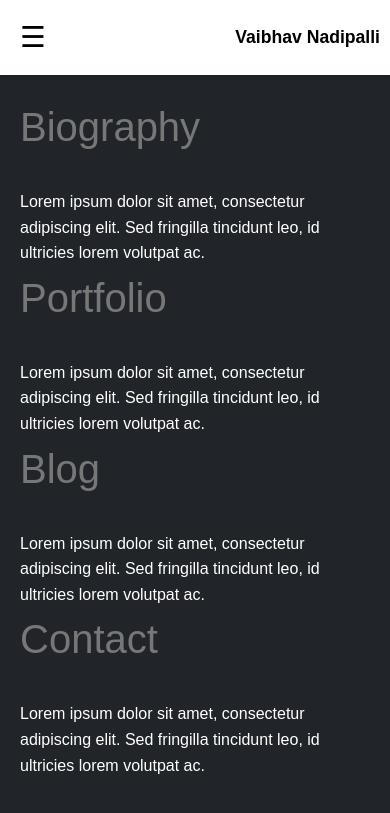
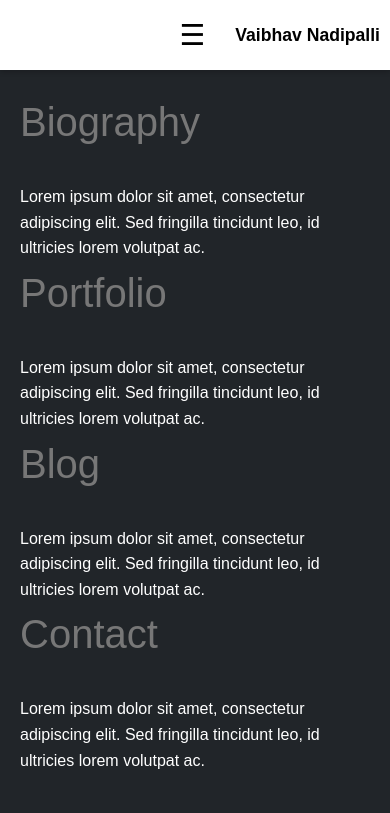
Before and after one commit to Vaibhav-Nadipalli/vaibhav-nadipalli.github.io, a Jekyll site: the page built from index.markdown, in a window 390 px wide. Shown: the top 813 px of the page. Built offline with Jekyll 4.4.1, drawn with Linux system fonts in a browser that asks for light colours.

Commit message:
Update styles.css

```diff
--- a/assets/css/styles.css
+++ b/assets/css/styles.css
@@ -60,43 +60,11 @@
 .nav-toggle-label {
     font-size: 1.8em; /* Increased size */
     cursor: pointer;
-    margin-left: auto; /* Pushed to the right */
-    margin-right: 20px; /* Added margin to align with right edge */
+    margin-left: 20px; /* Adjusted margin */
 }
 
 .nav-menu {
-    display: flex;
-    align-items: center;
-}
-
-.nav-links {
-    list-style: none;
-    display: flex;
-    margin: 0;
-}
-
-.nav-links li {
-    margin-left: 20px;
-}
-
-.nav-links li:first-child {
-    margin-left: 0;
-}
-
-.nav-links li a {
-    color: #000;
-    text-decoration: none;
-    padding: 0px 15px;
-    transition: color 0.3s ease;
-}
-
-.nav-links li a:hover {
-    color: #007bff;
-}
-
-/* Show nav links when checkbox is checked */
-.nav-toggle:checked + .nav-toggle-label + .nav-menu {
-    display: flex;
+    display: none; /* Initially hide menu */
     position: absolute;
     top: 75px; /* Adjusted top position */
     left: 0;
@@ -107,20 +75,27 @@
     box-shadow: 0 2px 5px rgba(0,0,0,0.2);
 }
 
-.nav-toggle:checked + .nav-toggle-label + .nav-menu .nav-links {
+.nav-links {
+    list-style: none;
+    display: flex;
     flex-direction: column;
-    width: 100%;
+    align-items: center;
+    margin: 0;
 }
 
-.nav-toggle:checked + .nav-toggle-label + .nav-menu .nav-links li {
+.nav-links li {
     margin: 10px 0;
 }
 
-/* Hide hamburger menu on desktop */
-@media (min-width: 769px) {
-    .nav-toggle-label {
-        display: none;
-    }
+.nav-links li a {
+    color: #000;
+    text-decoration: none;
+    padding: 10px 15px;
+    transition: color 0.3s ease;
+}
+
+.nav-links li a:hover {
+    color: #007bff;
 }
 
 /* Main content area */
@@ -167,38 +142,32 @@
     }
 
     .nav-toggle-label {
-        margin-left: 10px;
-        margin-right: auto; /* Center the hamburger menu */
+        margin-left: auto; /* Move hamburger menu to the right */
+        margin-right: 20px; /* Adjusted margin for alignment */
     }
 
     .nav-menu {
-        display: none;
-    }
-
-    .nav-toggle:checked + .nav-toggle-label + .nav-menu {
-        display: flex;
-        position: absolute;
-        top: 75px; /* Adjusted top position */
-        left: 0;
+        position: fixed; /* Fixed position for mobile menu */
+        top: 70px; /* Adjusted top position */
         width: 100%;
-        background-color: #fff;
-        flex-direction: column;
-        align-items: center;
-        box-shadow: 0 2px 5px rgba(0,0,0,0.2);
     }
 
     .nav-links {
         flex-direction: column;
         align-items: center;
-        margin-top: 0; /* Adjusted margin to align with adjusted header height */
+        margin-top: 20px; /* Adjusted margin to align with adjusted header height */
+    }
+
+    .nav-links li {
+        margin: 10px 0;
     }
 
     header {
-        top: 0;
+        height: 70px; /* Decreased height of header */
     }
 
     main {
-        margin-top: 75px; /* Adjusted margin to compensate for adjusted header height */
+        margin-top: 70px; /* Adjusted margin to compensate for adjusted header height */
     }
 
     .section-container {
```
